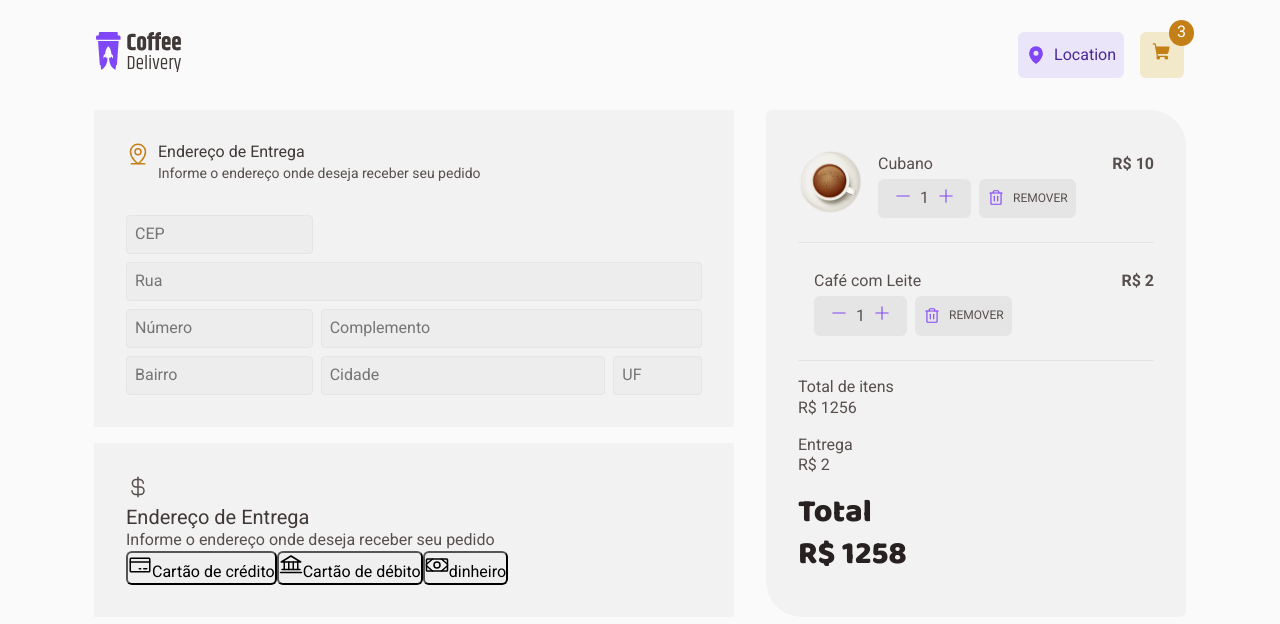
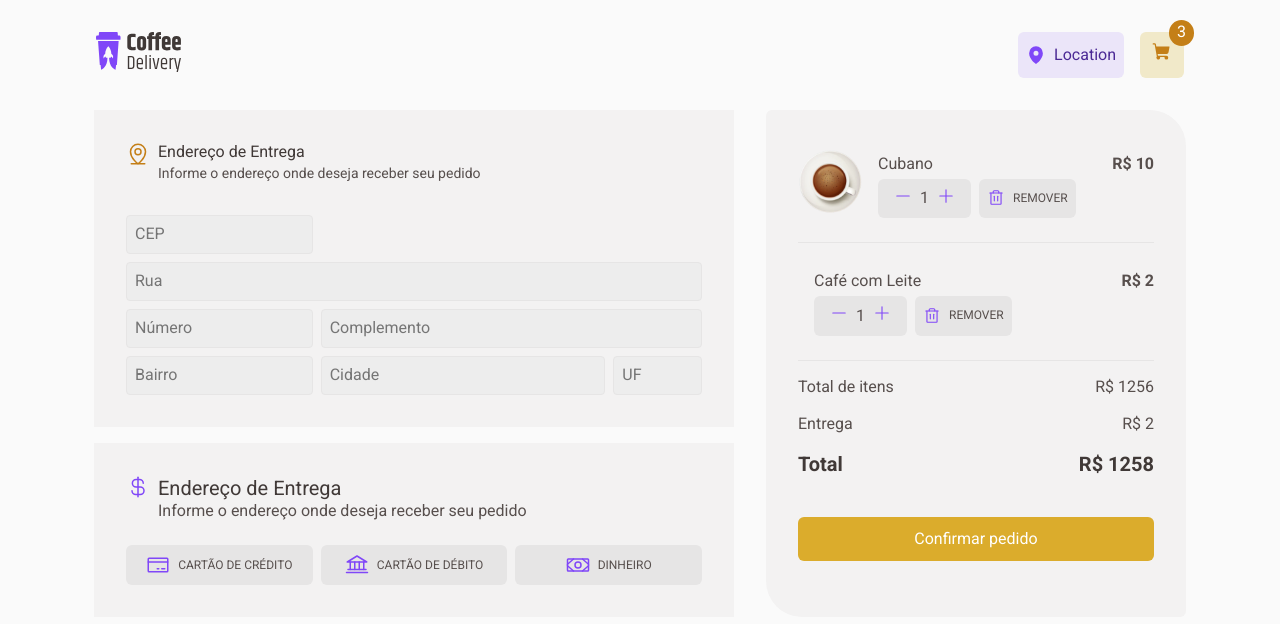
Before and after one commit to bruflor/ignite-challenge02-Coffe-Delivery, a React (Vite) app: page /cart in a window 1280 px wide. Shown: the top 624 px of the page. Built offline with nearby package versions, Linux system fonts and the light colour scheme.

Commit message:
cart checkout page done

```diff
--- a/src/pages/Cart/index.tsx
+++ b/src/pages/Cart/index.tsx
@@ -75,9 +75,10 @@ export const Cart = () => {
           <p>R$ 2</p>
         </div>
         <div>
-          <h2>Total</h2>
-          <h2>R$ 1258</h2>
+          <h3>Total</h3>
+          <h3>R$ 1258</h3>
         </div>
+        <button>Confirmar pedido</button>
       </ProductsCardsContainer>
     </CartPageContainer>
   );
--- a/src/pages/Cart/style.ts
+++ b/src/pages/Cart/style.ts
@@ -92,6 +92,45 @@ export const FormContainer = styled.div`
 
 export const PaymentContainer = styled.div`
   padding: 2rem;
+  display: flex;
+  flex-direction: column;
+  gap: 1.5rem;
+  svg {
+    color: ${(props) => props.theme.purple};
+  }
+  > div {
+    display: flex;
+    gap: 0.5rem;
+
+    > button {
+      width: 100%;
+      display: flex;
+      align-items: center;
+      justify-content: center;
+      gap: 0.5rem;
+      padding: 0.5rem;
+
+      text-transform: uppercase;
+      font-size: 0.75rem;
+      color: ${(props) => props.theme["base-text"]};
+      border: 0;
+      background: ${(props) => props.theme["base-button"]};
+
+      svg:hover {
+        color: ${(props) => props.theme["purple-dark"]};
+      }
+
+      :hover {
+        background: ${(props) => props.theme["base-hover"]};
+        color: ${(props) => props.theme["base-subtitle"]};
+        cursor: pointer;
+      }
+      :active {
+        background: ${(props) => props.theme["purple-light"]};
+        border: 1px solid ${(props) => props.theme["purple"]};
+      }
+    }
+  }
 `;
 
 export const ProductsCardsContainer = styled.div`
@@ -103,4 +142,26 @@ export const ProductsCardsContainer = styled.div`
   display: flex;
   flex-direction: column;
   gap: 1rem;
+
+  > div {
+    display: flex;
+    justify-content: space-between;
+
+    h3 {
+      font-weight: 700;
+    }
+  }
+
+  > button {
+    margin-top: 1.5rem;
+    border: 0;
+    background: ${(props) => props.theme["yellow"]};
+    color: ${(props) => props.theme.white};
+    padding: 0.75rem;
+
+    :hover {
+      background: ${(props) => props.theme["yellow-dark"]};
+      cursor: pointer;
+    }
+  }
 `;
```
